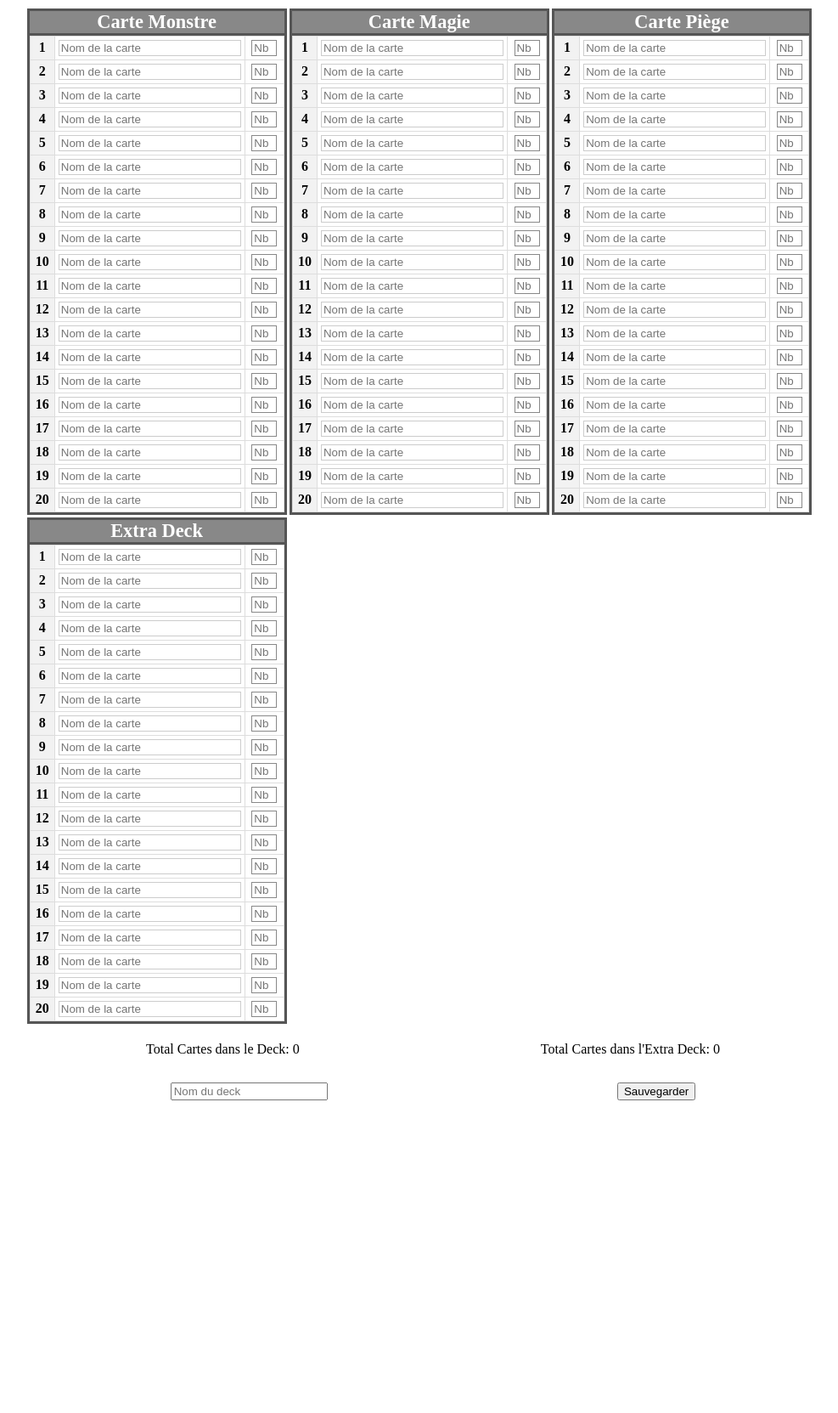
After one commit to Gregory-febvin/YU-GI-OH_LoraLink, a PHP site: page /page/deck_creation.php in a window 1280 px wide. The commit adds this page. Shown: the whole page at 85% size, without its empty margins (130-1117 px from the left). Run offline with PHP 8.4, Linux system fonts and the light colour scheme; the visitor is signed in with stand-in values (Sample User, id 1).

Commit message:
Add deck creator

```diff
--- a/page/accueil.php
+++ b/page/accueil.php
@@ -38,6 +38,7 @@
       get_tournament_non_incrit($mysqli);
     ?>
   </div>
+  <a href="deck_creation.php">Deck creation</a>
     <script src="../js/accueil.js" ></script>
   </body>
 </html>
--- /dev/null
+++ b/page/deck_creation.php
@@ -0,0 +1,223 @@
+<?php
+  session_start();
+  include '../php/user_info.php';
+
+  if (!isset($_SESSION['id'])) {
+    header("Location: ../index.php"); // Rediriger vers la page de connexion si l'utilisateur n'est pas connecté
+    exit();
+  }
+
+  //var_dump($_SESSION['id']);
+  //var_dump($_SESSION['username']);
+
+?>
+
+<!DOCTYPE html>
+<html lang="en">
+<head>
+    <meta charset="UTF-8">
+    <meta http-equiv="X-UA-Compatible" content="IE=edge">
+    <meta name="viewport" content="width=device-width, initial-scale=1.0">
+    <style>
+        h3 {
+            text-align: center;
+            background: #888;
+            color: #fff;
+            font-size: 1.4rem;
+            padding: 0;
+            margin: 0;
+            border-bottom: 3px solid #555;
+        }
+        .card_name {
+            display: flex;
+            align-items: center;
+        }
+        .card_name input{
+            border: 1px solid #ccc;
+            width: 100%;
+            box-sizing: border-box;
+        }
+        .container {
+            max-width: 960px;
+            width: 80%;
+            margin: auto;
+            padding: 0px 0px 350px 0px;
+            display: flex;
+            flex-wrap: wrap;
+        }
+        .table-container {
+            flex: 1;
+            max-width: 30%;
+            min-width: 300px;
+            border-collapse: collapse;
+            margin: 0.1em;
+            border: 3px solid #555;
+        }
+        .content-table {
+            border-collapse: collapse;
+            width: 100%;
+        }
+        .content-table th,
+        .content-table td {
+            padding: 4px;
+            border: 1px solid #ddd;
+        }
+        .content-table th {
+            background-color: #f2f2f2;
+        }
+        .nb_card{
+            width: 30px;
+            display: block;
+            margin: 0 auto;
+            border: 1px solid #888;
+            background-color: #fff;
+            box-sizing: border-box;
+        }
+        .suggestions {
+            width: 302px;
+            position: absolute;
+            top: 100%;
+            margin-top: 20px; /* 20px en dessous de l'input */
+            border: solid 3px #000;
+            z-index: 10;
+            max-height: 320px;
+            overflow-y: auto;
+            background-color: #fff; /* Optionnel : pour avoir un fond blanc */
+            display: none; /* Caché par défaut */
+        }
+
+        .suggestion {
+            padding: 5px;
+            cursor: pointer;
+
+            border: solid 1px #000;
+        }
+
+        .suggestion:hover {
+            background-color: #f0f0f0;
+        }
+        .num_total{
+            width: 100%;
+            display: flex;
+            justify-content: space-around;
+            flex-wrap: wrap;
+            margin: 20px 0 10px;
+        }
+    </style>
+
+    <script src="https://ajax.googleapis.com/ajax/libs/jquery/3.5.1/jquery.min.js"></script>
+    <script src="../js/deck.js"></script>
+
+</head>
+<body>
+    <form class="container" id="decklist" name="decklist">
+
+        <div class="table-container">
+            <h3>Carte Monstre</h3>
+            <table class='content-table'>
+                <tbody>
+                    <?php
+                        for ($i = 1; $i <= 20; $i++) {
+                            echo "<tr class='row'>";
+                            echo "<th class='row_num'><span>$i</span></th>";
+                            echo "<td>";
+                            echo "<div class='card_name' style='position: relative;'>";
+                            echo "<input id='monm_$i' name='monm_$i' type='text' class='keyword' placeholder='Nom de la carte'>";
+                            echo "<div id='suggestions_monm_$i' class='suggestions'></div>";
+                            echo "</div>";
+                            echo "</td>";
+                            echo "<td>";
+                            echo "<input id='monum_$i' name='monum_$i' class='nb_card' placeholder='Nb'  type='text'>";
+                            echo "</td>";
+                            echo "</tr>";
+                        }
+                    ?>
+                </tbody>
+            </table>
+        </div>
+
+        <div class="table-container">
+            <h3>Carte Magie</h3>
+            <table class='content-table'>
+                <tbody>
+                    <?php
+                        for ($i = 1; $i <= 20; $i++) {
+                            echo "<tr class='row'>";
+                            echo "<th class='row_num'><span>$i</span></th>";
+                            echo "<td>";
+                            echo "<div class='card_name' style='position: relative;'>";
+                            echo "<input id='spnm_$i' name='spnm_$i' type='text' class='keyword' placeholder='Nom de la carte'>";
+                            echo "<div id='suggestions_spnm_$i' class='suggestions'></div>";
+                            echo "</div>";
+                            echo "</td>";
+                            echo "<td>";
+                            echo "<input id='spnum_$i' name='spnum_$i' class='nb_card' placeholder='Nb'  type='text'>";
+                            echo "</td>";
+                            echo "</tr>";
+                        }
+                    ?>
+                </tbody>
+            </table>
+        </div>
+
+        <div class="table-container">
+            <h3>Carte Piège</h3>
+            <table class='content-table'>
+                <tbody>
+                    <?php
+                        for ($i = 1; $i <= 20; $i++) {
+                            echo "<tr class='row'>";
+                            echo "<th class='row_num'><span>$i</span></th>";
+                            echo "<td>";
+                            echo "<div class='card_name' style='position: relative;'>";
+                            echo "<input id='trnm_$i' name='trnm_$i' type='text' class='keyword' placeholder='Nom de la carte'>";
+                            echo "<div id='suggestions_trnm_$i' class='suggestions'></div>";
+                            echo "</div>";
+                            echo "</td>";
+                            echo "<td>";
+                            echo "<input id='trnum_$i' name='trnum_$i' class='nb_card' placeholder='Nb'  type='text'>";
+                            echo "</td>";
+                            echo "</tr>";
+                        }
+                    ?>
+                </tbody>
+            </table>
+        </div>
+
+        <div class="table-container">
+            <h3>Extra Deck</h3>
+            <table class='content-table'>
+                <tbody>
+                    <?php
+                        for ($i = 1; $i <= 20; $i++) {
+                            echo "<tr class='row'>";
+                            echo "<th class='row_num'><span>$i</span></th>";
+                            echo "<td>";
+                            echo "<div class='card_name' style='position: relative;'>";
+                            echo "<input id='exnm_$i' name='exnm_$i' type='text' class='keyword' placeholder='Nom de la carte'>";
+                            echo "<div id='suggestions_exnm_$i' class='suggestions'></div>";
+                            echo "</div>";
+                            echo "</td>";
+                            echo "<td>";
+                            echo "<input id='exnum_$i' name='exnum_$i' class='nb_card' placeholder='Nb'  type='text'>";
+                            echo "</td>";
+                            echo "</tr>";
+                        }
+                    ?>
+                </tbody>
+            </table>
+        </div>
+
+
+        <div class="num_total">
+            <a id="total_deck">Total Cartes dans le Deck: <span id="total_deck_count">0</span></a>
+            <a id="total_extra_deck">Total Cartes dans l'Extra Deck: <span id="total_extra_deck_count">0</span></a>
+        </div>
+        <div class="num_total">
+            <input id="deck_name"' placeholder='Nom du deck'  type='text'>
+            <button id="registerDeck">Sauvegarder</button>
+        </div>
+        <div id="error_message" style="color: red; display: none; margin-top: 10px;"></div>
+    </form>
+</body>
+</html>
```
Also changed, not shown: Dossier partage.txt (added, +16 -0 lines), js/deck.js (added, +179 -0 lines), php/deck.php (added, +45 -0 lines), php/save_card.php (added, +46 -0 lines), php/save_deck.php (added, +33 -0 lines).
